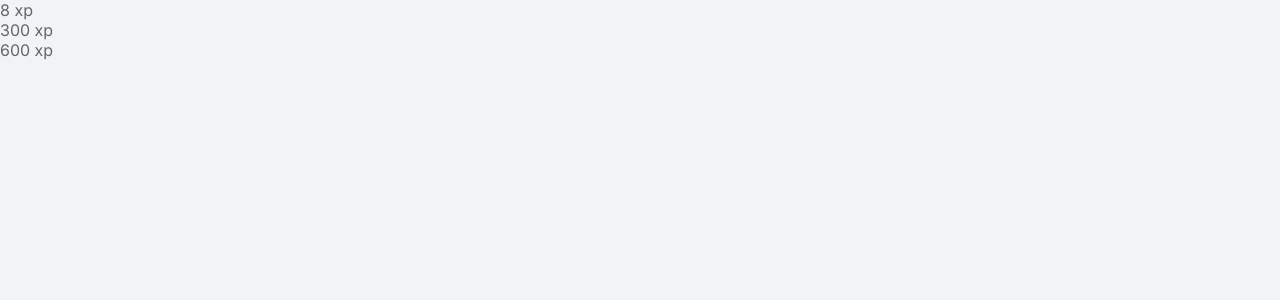
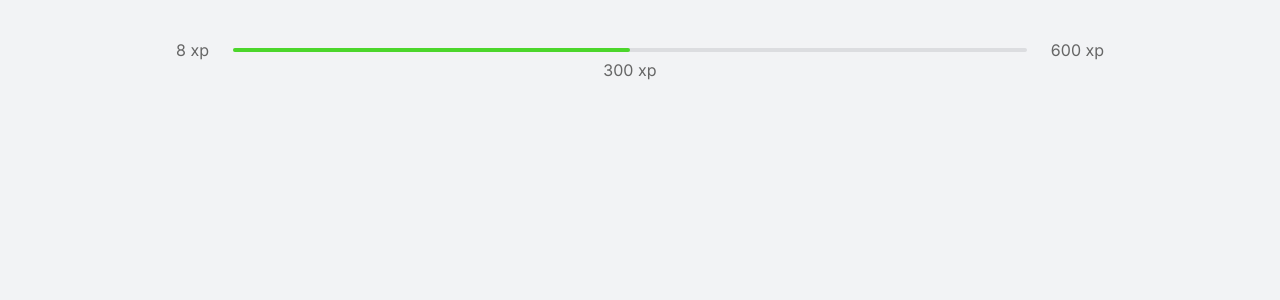
Before and after one commit to i-ramoss/Next-Level-Week-4-ReactJS, a React (Create React App) app in the folder moveit/: page / in a window 1280 px wide. Shown: the top 300 px of the page. Built offline with nearby package versions, Linux system fonts and the light colour scheme.

Commit message:
style: experience bar customization

```diff
--- a/moveit/src/styles/global.css
+++ b/moveit/src/styles/global.css
@@ -42,9 +42,48 @@ a {
   }
 }
 
-
 @media(max-width: 720px) {
   html {
     font-size: 87.5%;
   }
 }
+
+.container {
+  height: 100vh;
+  max-width: 992px;
+  margin: 0 auto;
+  padding: 2.5rem 2rem;
+
+  display: flex;
+  flex-direction: column;
+}
+
+.experience-bar {
+  display: flex;
+  align-items: center;
+}
+
+.experience-bar span {
+  font-size: 1rem;
+}
+
+.experience-bar > div {
+  flex: 1;
+  height: 4px;
+  border-radius: 4px;
+  background: var(--gray-line);
+  margin: 0 1.5rem;
+  position: relative;
+}
+
+.experience-bar > div > div {
+  height: 4px;
+  border-radius: 4px;
+  background: var(--green);
+}
+
+span.current-experience {
+  position: absolute;
+  top: 12px;
+  transform: translateX(-50%);
+}
```
